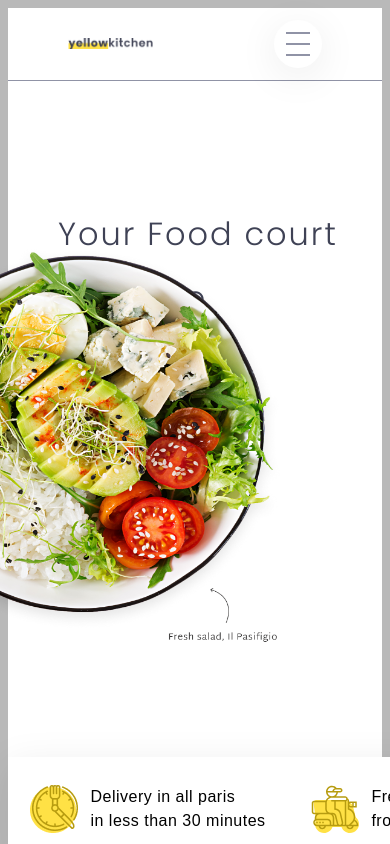
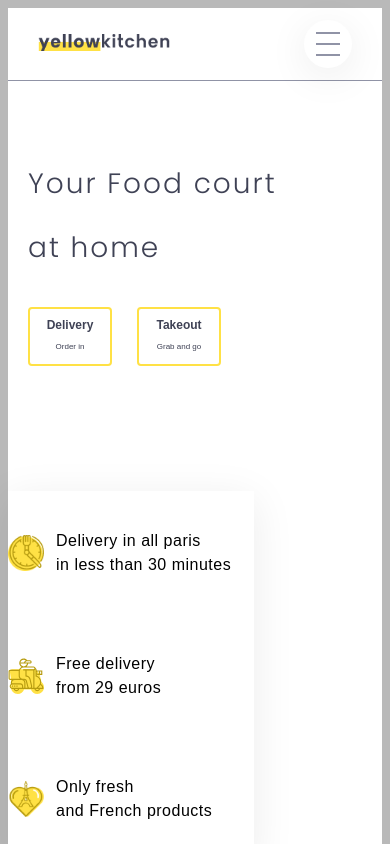
Before and after one commit to maksgg/trainePj, a React (Vite) app: page / in a window 390 px wide. Shown: the top 844 px of the page. Built offline with nearby package versions, Linux system fonts and the light colour scheme; a web font is replaced by a local one.

Commit message:
feat: add hero responsive style

```diff
--- a/src/components/Header/Header.css
+++ b/src/components/Header/Header.css
@@ -98,13 +98,13 @@
 
 @media (max-width: 768px) {
   .logo-container {
-    padding-left: 60px;
+    padding-left: 30px;
   }
   .logo-container img {
-    width: 80%;
+    width:  100%;
   }
   .menu {
-    padding-right: 60px;
+    padding-right: 30px;
     justify-content: end;
   }
   .menu-log_in {
--- a/src/components/Hero/Hero.css
+++ b/src/components/Hero/Hero.css
@@ -123,6 +123,7 @@ p > span {
   }
   .buttons {
     max-width: 200px;
+    margin-top: 40px;
   }
   .hero-btn {
     width: 100px;
@@ -160,6 +161,7 @@ p > span {
   }
   .buttons {
     max-width: 180px;
+    margin-top: 20px;
   }
   .hero-btn {
     width: 80px;
@@ -180,6 +182,73 @@ p > span {
     margin-bottom: 25px;
   }
   .hero-second-container {
-      width: 772px;
+      width: 752px;
   }
 }
+@media (max-width: 800px) {
+  .hero-title {
+    position: absolute;
+    left: 200px;
+    width: 338px;
+    height: 288px;
+    margin-bottom: 350px;
+  }
+  h1 {
+    font-size: 36px;
+  }
+  .buttons {
+    max-width: 180px;
+  }
+  .image img {
+    width: 300px;
+    height: 250px;
+   margin-top: 450px;
+  }
+  .hero-second-container {
+    flex-direction: column;
+    justify-content: space-around;
+    width: 296px;
+    height: 370px;
+  }
+  .hero-component-icon {
+    justify-content: flex-start;
+  }
+}
+@media (max-width: 720px) {
+  .hero-title {
+    left: 100px;
+    width: 338px;
+    height: 288px;
+  }
+  h1 {
+    font-size: 28px;
+  }
+  .buttons {
+    max-width: 180px;
+  }
+  .image img {
+    display: none;
+  }
+  .hero-second-container {
+    width: 296px;
+    height: 370px;
+  }
+}
+@media (max-width: 500px) {
+  .hero-title {
+    left: 20px;
+    width: 338px;
+    height: 288px;
+  }
+  .hero-second-container {
+    width: 246px;
+    height: 370px;
+  }
+  .hero-component-icon img {
+    width: 36px;
+    height: 36px;
+  }
+  .hero-component-icon p {
+    font-size: 16px;
+  }
+}
--- a/src/components/Hero/Hero.jsx
+++ b/src/components/Hero/Hero.jsx
@@ -21,8 +21,6 @@ const Hero = () => {
       </div>
       <div className='image'>
         <img src={banner}
-        /* width={803}
-        height={706} */
         alt="Food image" />
       </div>
       </div>
```
